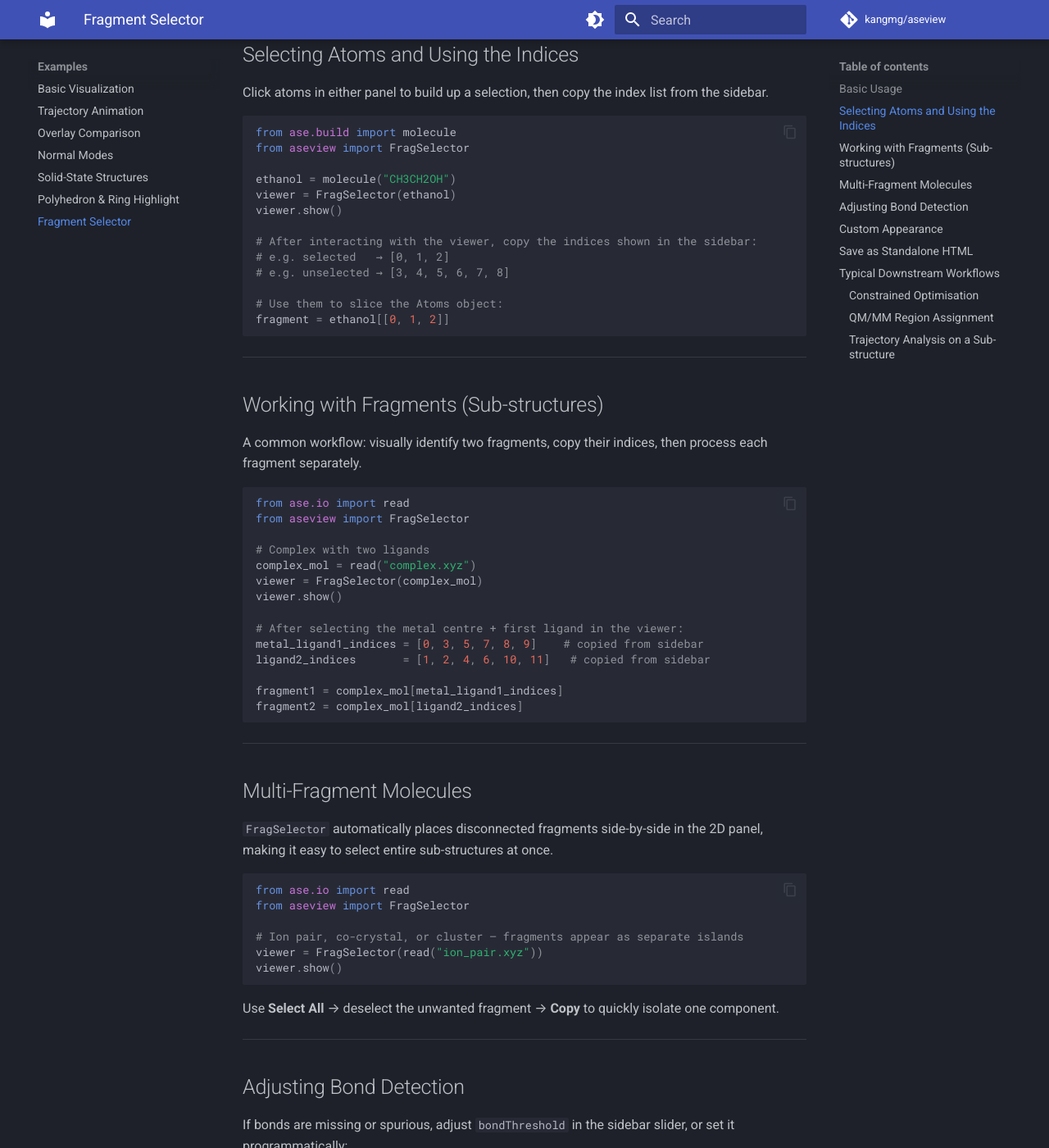
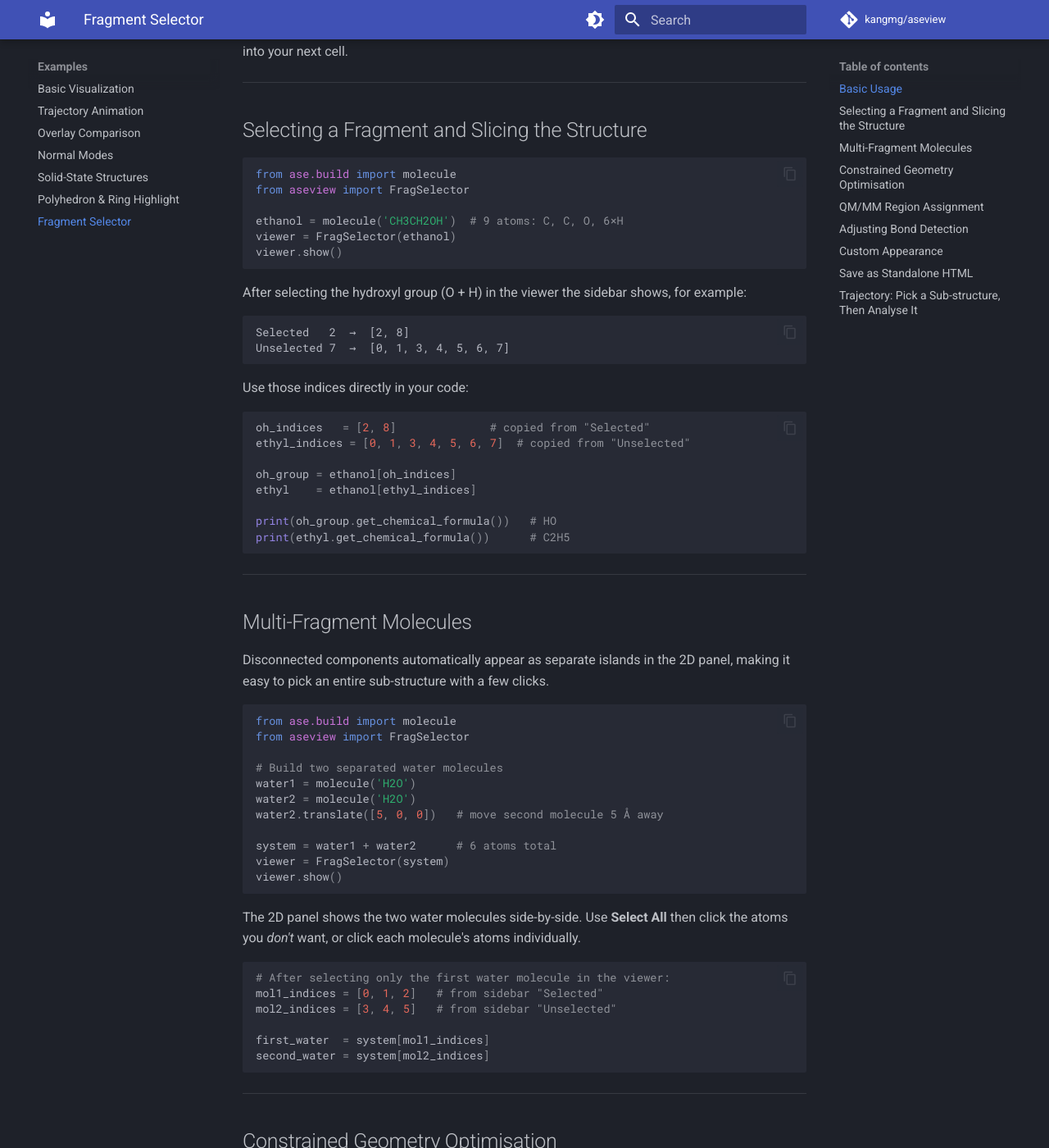
Before and after one commit to kangmg/aseview, an MkDocs documentation site: the page built from docs/examples/frag-selector.md, in a window 1280 px wide and 1400 px high, scrolled down 574 px. Shown: the whole window at 82% size. Built offline with MkDocs 1.6.1 and Material for MkDocs 9.7.7, drawn with Linux system fonts in a browser that asks for light colours; comment, search, counter and statistics services are not loaded; some of the changed text lies outside the part shown.

Commit message:
Improve FragSelector docs: remove ASCII art, add runnable examples
- docs/api/frag-selector.md: replace ASCII box diagram with plain prose
  description of the layout
- docs/examples/frag-selector.md: replace placeholder read("file.xyz") stubs
  with concrete, self-contained examples using ase.build (methanol, ethanol,
  ethane, two-water system); each example shows the actual sidebar output and
  the index slicing/downstream code that follows

https://claude.ai/code/session_016qQNE7aMYARe6RX63E6V8A

````diff
--- a/docs/examples/frag-selector.md
+++ b/docs/examples/frag-selector.md
@@ -8,102 +8,182 @@ Atoms selected in either panel are kept in sync; the resulting index lists can b
 ## Basic Usage
 
 ```python
-from ase.io import read
+from ase.build import molecule
 from aseview import FragSelector
 
-atoms = read("molecule.xyz")
+atoms = molecule('CH3OH')  # methanol
 viewer = FragSelector(atoms)
 viewer.show()
 ```
 
+Click any atom in the 2D (left) or 3D (right) panel to toggle its selection.
+The **Selected** and **Unselected** index lists in the sidebar update live.
+Hit **Copy** next to either list to paste the indices into your next cell.
+
 ---
 
-## Selecting Atoms and Using the Indices
-
-Click atoms in either panel to build up a selection, then copy the index list from the sidebar.
+## Selecting a Fragment and Slicing the Structure
 
 ```python
 from ase.build import molecule
 from aseview import FragSelector
 
-ethanol = molecule("CH3CH2OH")
+ethanol = molecule('CH3CH2OH')  # 9 atoms: C, C, O, 6×H
 viewer = FragSelector(ethanol)
 viewer.show()
-
-# After interacting with the viewer, copy the indices shown in the sidebar:
-# e.g. selected   → [0, 1, 2]
-# e.g. unselected → [3, 4, 5, 6, 7, 8]
-
-# Use them to slice the Atoms object:
-fragment = ethanol[[0, 1, 2]]
 ```
 
----
+After selecting the hydroxyl group (O + H) in the viewer the sidebar shows,
+for example:
 
-## Working with Fragments (Sub-structures)
+```
+Selected   2  →  [2, 8]
+Unselected 7  →  [0, 1, 3, 4, 5, 6, 7]
+```
 
-A common workflow: visually identify two fragments, copy their indices, then
-process each fragment separately.
+Use those indices directly in your code:
 
 ```python
-from ase.io import read
-from aseview import FragSelector
+oh_indices   = [2, 8]              # copied from "Selected"
+ethyl_indices = [0, 1, 3, 4, 5, 6, 7]  # copied from "Unselected"
 
-# Complex with two ligands
-complex_mol = read("complex.xyz")
-viewer = FragSelector(complex_mol)
-viewer.show()
+oh_group = ethanol[oh_indices]
+ethyl    = ethanol[ethyl_indices]
 
-# After selecting the metal centre + first ligand in the viewer:
-metal_ligand1_indices = [0, 3, 5, 7, 8, 9]    # copied from sidebar
-ligand2_indices       = [1, 2, 4, 6, 10, 11]   # copied from sidebar
-
-fragment1 = complex_mol[metal_ligand1_indices]
-fragment2 = complex_mol[ligand2_indices]
+print(oh_group.get_chemical_formula())   # HO
+print(ethyl.get_chemical_formula())      # C2H5
 ```
 
 ---
 
 ## Multi-Fragment Molecules
 
-`FragSelector` automatically places disconnected fragments side-by-side in the 2D panel,
-making it easy to select entire sub-structures at once.
+Disconnected components automatically appear as separate islands in the 2D panel,
+making it easy to pick an entire sub-structure with a few clicks.
+
+```python
+from ase.build import molecule
+from aseview import FragSelector
+
+# Build two separated water molecules
+water1 = molecule('H2O')
+water2 = molecule('H2O')
+water2.translate([5, 0, 0])   # move second molecule 5 Å away
+
+system = water1 + water2      # 6 atoms total
+viewer = FragSelector(system)
+viewer.show()
+```
+
+The 2D panel shows the two water molecules side-by-side.
+Use **Select All** then click the atoms you *don't* want, or click each molecule's atoms individually.
+
+```python
+# After selecting only the first water molecule in the viewer:
+mol1_indices = [0, 1, 2]   # from sidebar "Selected"
+mol2_indices = [3, 4, 5]   # from sidebar "Unselected"
+
+first_water  = system[mol1_indices]
+second_water = system[mol2_indices]
+```
+
+---
+
+## Constrained Geometry Optimisation
+
+Visually pick the atoms you want to freeze, then pass the indices to `FixAtoms`.
+
+```python
+from ase.build import molecule
+from ase.calculators.emt import EMT
+from ase.optimize import BFGS
+from ase.constraints import FixAtoms
+from aseview import FragSelector
+
+ethane = molecule('C2H6')   # 2 carbons + 6 hydrogens
+viewer = FragSelector(ethane)
+viewer.show()
+```
+
+Select one methyl group in the viewer; the sidebar shows something like:
+
+```
+Selected   4  →  [0, 2, 3, 4]
+```
+
+Freeze those atoms and optimise:
+
+```python
+frozen_indices = [0, 2, 3, 4]   # from sidebar "Selected"
+
+ethane.calc = EMT()
+ethane.set_constraint(FixAtoms(indices=frozen_indices))
+opt = BFGS(ethane, logfile=None)
+opt.run(fmax=0.05)
+
+print("Optimisation done. Frozen:", frozen_indices)
+```
+
+---
+
+## QM/MM Region Assignment
+
+`FragSelector` maps naturally onto QM/MM workflows: the **Selected** list becomes the QM region and the **Unselected** list becomes the MM region.
+
+```python
+from ase.build import molecule
+from aseview import FragSelector
+
+# Methanol: C(0) O(1) H×4 = 6 atoms
+atoms = molecule('CH3OH')
+viewer = FragSelector(atoms)
+viewer.show()
+```
+
+Select the reactive OH group; the sidebar gives:
+
+```
+Selected   2  →  [1, 5]      ← QM region (O + H)
+Unselected 4  →  [0, 2, 3, 4] ← MM region (C + 3H)
+```
+
+```python
+qm_indices = [1, 5]        # from sidebar "Selected"
+mm_indices  = [0, 2, 3, 4] # from sidebar "Unselected"
+
+qm_atoms = atoms[qm_indices]
+mm_atoms = atoms[mm_indices]
+```
+
+---
+
+## Adjusting Bond Detection
+
+Increase or decrease `bondThreshold` if bonds are missing or spurious.
+The slider in the **Display** card applies the change instantly — both the 2D layout and 3D bonds rebuild live.
 
 ```python
 from ase.io import read
 from aseview import FragSelector
 
-# Ion pair, co-crystal, or cluster — fragments appear as separate islands
-viewer = FragSelector(read("ion_pair.xyz"))
+# Loose threshold: include weak / elongated bonds
+viewer = FragSelector(read("structure.xyz"), bondThreshold=1.4)
+viewer.show()
+
+# Tight threshold: only very short covalent bonds
+viewer = FragSelector(read("structure.xyz"), bondThreshold=1.0)
 viewer.show()
 ```
-
-Use **Select All** → deselect the unwanted fragment → **Copy** to quickly isolate one component.
-
----
-
-## Adjusting Bond Detection
-
-If bonds are missing or spurious, adjust `bondThreshold` in the sidebar slider,
-or set it programmatically:
-
-```python
-# Looser threshold — picks up longer / weaker bonds
-viewer = FragSelector(atoms, bondThreshold=1.4)
-viewer.show()
-
-# Tighter threshold — only very short bonds
-viewer = FragSelector(atoms, bondThreshold=1.0)
-viewer.show()
-```
-
-Changing the slider in the UI rebuilds both the 2D layout and the 3D bonds live.
 
 ---
 
 ## Custom Appearance
 
 ```python
+from ase.build import molecule
+from aseview import FragSelector
+
+atoms = molecule('C2H6')
 viewer = FragSelector(
     atoms,
     style="glossy",
@@ -117,63 +197,42 @@ viewer.show()
 
 ## Save as Standalone HTML
 
-The generated file is fully self-contained (all JS inlined) and works offline.
+The generated file bundles all JavaScript inline and works in any browser without Python.
 
 ```python
-viewer = FragSelector(atoms)
+from ase.build import molecule
+from aseview import FragSelector
+
+viewer = FragSelector(molecule('CH3OH'))
 viewer.save_html("selector.html")
 ```
 
 ---
 
-## Typical Downstream Workflows
+## Trajectory: Pick a Sub-structure, Then Analyse It
 
-### Constrained Optimisation
-
-```python
-from ase.optimize import BFGS
-from aseview import FragSelector
-
-atoms = read("structure.xyz")
-viewer = FragSelector(atoms)
-viewer.show()
-
-# After selecting the frozen core in the viewer:
-frozen_indices = [0, 1, 2, 3, 4]   # from sidebar
-
-from ase.constraints import FixAtoms
-atoms.set_constraint(FixAtoms(indices=frozen_indices))
-opt = BFGS(atoms)
-opt.run(fmax=0.05)
-```
-
-### QM/MM Region Assignment
-
-```python
-# QM region = selected atoms (shown in sidebar as "Selected")
-# MM region = unselected atoms (shown as "Unselected")
-qm_indices = [0, 1, 2, 5, 6]     # copied from sidebar
-mm_indices  = [3, 4, 7, 8, 9]    # copied from sidebar
-```
-
-### Trajectory Analysis on a Sub-structure
+Use the first frame to choose a fragment visually, then apply the indices across the whole trajectory.
 
 ```python
 from ase.io import read
 from aseview import FragSelector
 import numpy as np
 
-traj   = read("md.traj", index=":")
-viewer = FragSelector(traj[0])   # first frame to pick the fragment
-viewer.show()
+traj = read("md.traj", index=":")
 
-frag_indices = [4, 5, 6, 7]      # selected in viewer
+# Open first frame to pick the fragment of interest
+FragSelector(traj[0]).show()
+```
 
-# Compute RMSD of fragment over trajectory
-ref_pos = traj[0].get_positions()[frag_indices]
-rmsds   = []
+After selecting the fragment in the viewer:
+
+```python
+frag_indices = [4, 5, 6, 7]   # from sidebar "Selected"
+
+# Compute per-frame RMSD of the fragment relative to frame 0
+ref = traj[0].get_positions()[frag_indices]
+rmsds = []
 for frame in traj:
-    pos  = frame.get_positions()[frag_indices]
-    diff = pos - ref_pos
-    rmsds.append(np.sqrt((diff**2).sum(axis=1).mean()))
+    pos = frame.get_positions()[frag_indices]
+    rmsds.append(np.sqrt(((pos - ref)**2).sum(axis=1).mean()))
 ```
````
Also changed, not shown: docs/api/frag-selector.md (+1 -10 lines).
